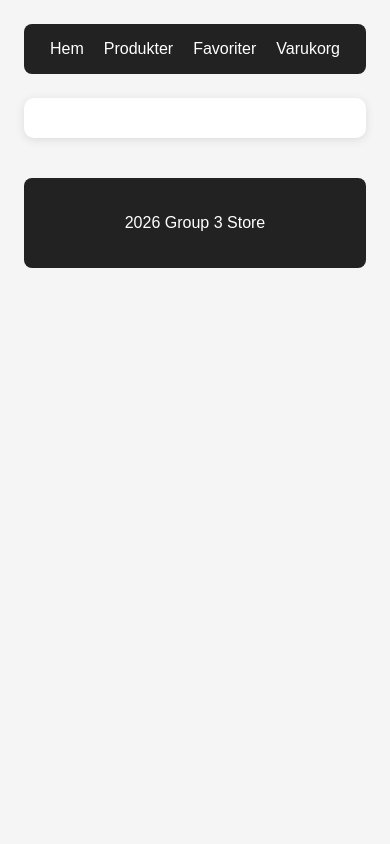
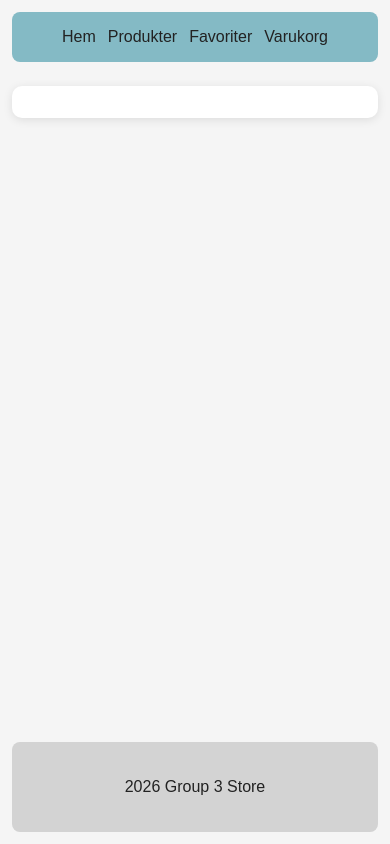
Before and after one commit to Srz97/ecommerce-group, a plain HTML site: page product.html in a window 390 px wide. Drawn offline with Linux system fonts and the light colour scheme; no server answers.

Commit message:
Uppdatera färgtema och layout på produkt- och favoritsidor

```diff
--- a/product-details.css
+++ b/product-details.css
@@ -1,23 +1,69 @@
+:root {
+  --color-primary: rgb(132, 186, 197);
+  --color-background: #f5f5f5;
+  --color-surface: #ffffff;
+  --color-text: #222222;
+  --color-on-primary: #222222;
+  --color-footer: lightgray;
+  --color-footer-text: #222222;
+
+  --card-shadow: 0 2px 10px rgba(0, 0, 0, 0.1);
+}
+
+* {
+  box-sizing: border-box;
+}
+
 body {
   margin: 0;
   padding: 24px;
-  background: #f5f5f5;
-  color: #222;
+  min-height: 100vh;
+  display: flex;
+  flex-direction: column;
+  background: var(--color-background);
+  color: var(--color-text);
   font-family: Arial, sans-serif;
 }
 
+/* Header och navigation */
+.site-header {
+  background: var(--color-primary);
+  padding: 1rem;
+  margin-bottom: 24px;
+  border-radius: 8px;
+}
+
+.site-header nav {
+  display: flex;
+  flex-wrap: wrap;
+  justify-content: center;
+  align-items: center;
+  gap: 20px;
+}
+
+.site-header a {
+  color: var(--color-on-primary);
+  text-decoration: none;
+}
+
+.site-header a:hover {
+  text-decoration: underline;
+}
+
+/* Produktkort */
 #product-details,
 #favorites-list article {
-  box-sizing: border-box;
   padding: 20px;
-  background: white;
+  background: var(--color-surface);
   border-radius: 10px;
-  box-shadow: 0 2px 10px rgba(0, 0, 0, 0.1);
+  box-shadow: var(--card-shadow);
+  overflow-wrap: anywhere;
 }
 
 #product-details {
+  width: 100%;
   max-width: 600px;
-  margin: 0 auto 20px;
+  margin: 0 auto 24px;
 }
 
 #product-details img,
@@ -29,71 +75,93 @@ body {
   margin-inline: auto;
 }
 
+/* Favoriter */
+.favorites-heading {
+  text-align: center;
+  margin-bottom: 24px;
+}
+
 #favorites-list {
   display: grid;
-  grid-template-columns: repeat(auto-fit, minmax(min(100%, 240px), 280px));
+  grid-template-columns: repeat(
+    auto-fit,
+    minmax(min(100%, 240px), 280px)
+  );
   justify-content: center;
   gap: 20px;
+  width: 100%;
   max-width: 900px;
-  margin: 0 auto;
+  margin: 0 auto 24px;
 }
 
 #favorites-list article {
   text-align: center;
 }
 
+#favorites-list article a {
+  color: var(--color-text);
+}
+
+/* Knappar */
 #product-details button,
 #favorites-list button {
-  margin-top: 12px;
+  margin: 12px 4px 0;
   padding: 10px 16px;
-  background: rgb(132, 132, 197);
-  color: #222;
+  background: var(--color-primary);
+  color: var(--color-on-primary);
   border: 0;
   border-radius: 6px;
   font: inherit;
   cursor: pointer;
 }
+
+#product-details button:hover,
+#favorites-list button:hover,
+.favorites-link:hover {
+  text-decoration: underline;
+}
+
 .favorites-link {
   display: block;
   width: fit-content;
-  margin: 0 auto 16px;
+  margin: 0 auto 24px;
   padding: 10px 16px;
-  background: rgb(132, 132, 197);
-  color: #222;
+  background: var(--color-primary);
+  color: var(--color-on-primary);
   border-radius: 6px;
   text-decoration: none;
 }
-.site-header {
-  background: #222;
-  padding: 16px;
-  margin-bottom: 24px;
+
+a:focus-visible,
+button:focus-visible {
+  outline: 3px solid var(--color-text);
+  outline-offset: 4px;
+}
+
+.site-footer {
+  margin-top: auto;
+  padding: 20px;
+  background: var(--color-footer);
+  color: var(--color-footer-text);
+  text-align: center;
   border-radius: 8px;
 }
 
-.site-header nav {
-  display: flex;
-  flex-wrap: wrap;
-  justify-content: center;
-  gap: 20px;
+.site-footer a {
+  color: var(--color-footer-text);
 }
 
-.site-header a {
-  color: white;
-  text-decoration: none;
+@media (max-width: 600px) {
+  body {
+    padding: 12px;
+  }
+
+  .site-header nav {
+    gap: 12px;
+  }
+
+  #product-details,
+  #favorites-list article {
+    padding: 16px;
+  }
 }
-
-.site-header a:hover {
-  text-decoration: underline;
-}
-.favorites-heading {
-  text-align: center;
-  margin-bottom: 24px;
-}
-.site-footer {
-  margin-top: 40px;
-  padding: 20px;
-  background: #222;
-  color: white;
-  text-align: center;
-  border-radius: 8px;
-}
```
